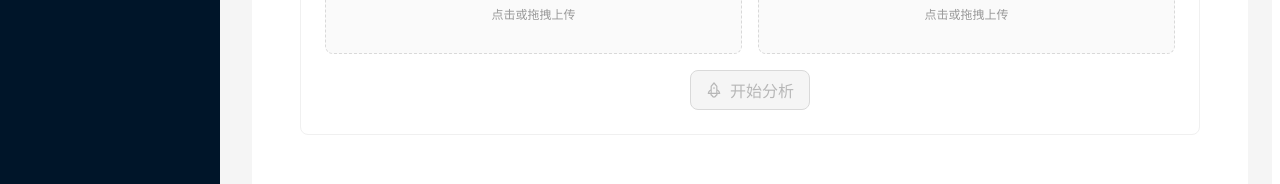
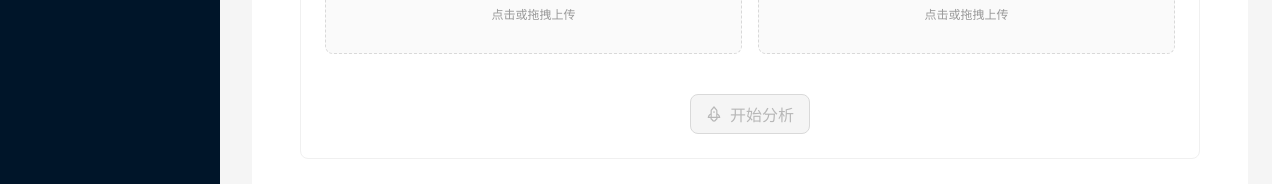
Before and after one commit to hannuajiang-netizen/fu-bee-monitor, a React (Vite) app in the folder frontend/: page / in a window 1280 px wide. Shown: the part 590-774 px from the top of the page. Built offline with nearby package versions, Linux system fonts and the light colour scheme.

Commit message:
Fix: 增加上传区域和开始分析按钮之间的间距

```diff
--- a/frontend/src/pages/Task1.jsx
+++ b/frontend/src/pages/Task1.jsx
@@ -167,7 +167,7 @@ function Task1() {
           </Dragger>
         </div>
 
-        <div style={{ marginTop: 16, textAlign: 'center' }}>
+        <div style={{ marginTop: 40, textAlign: 'center' }}>
           <Button
             type="primary"
             size="large"
```
